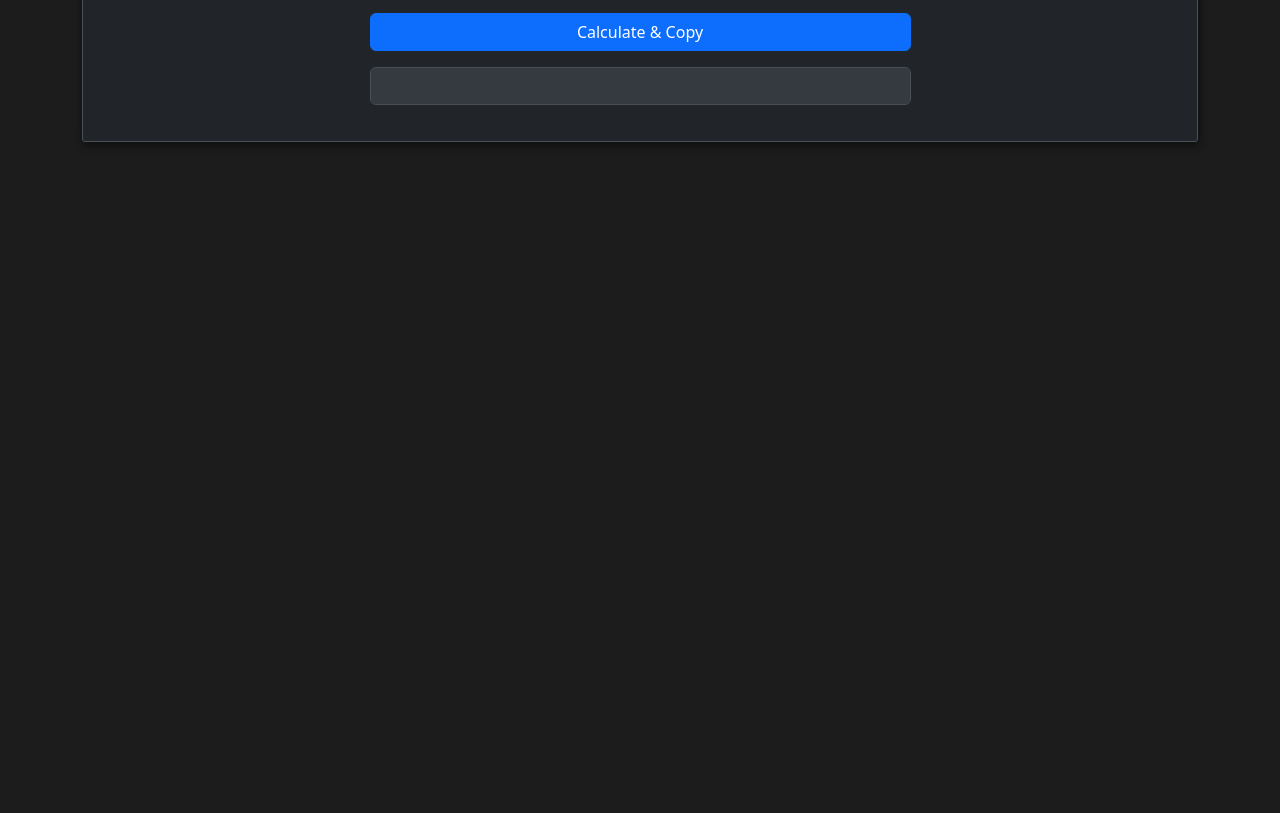
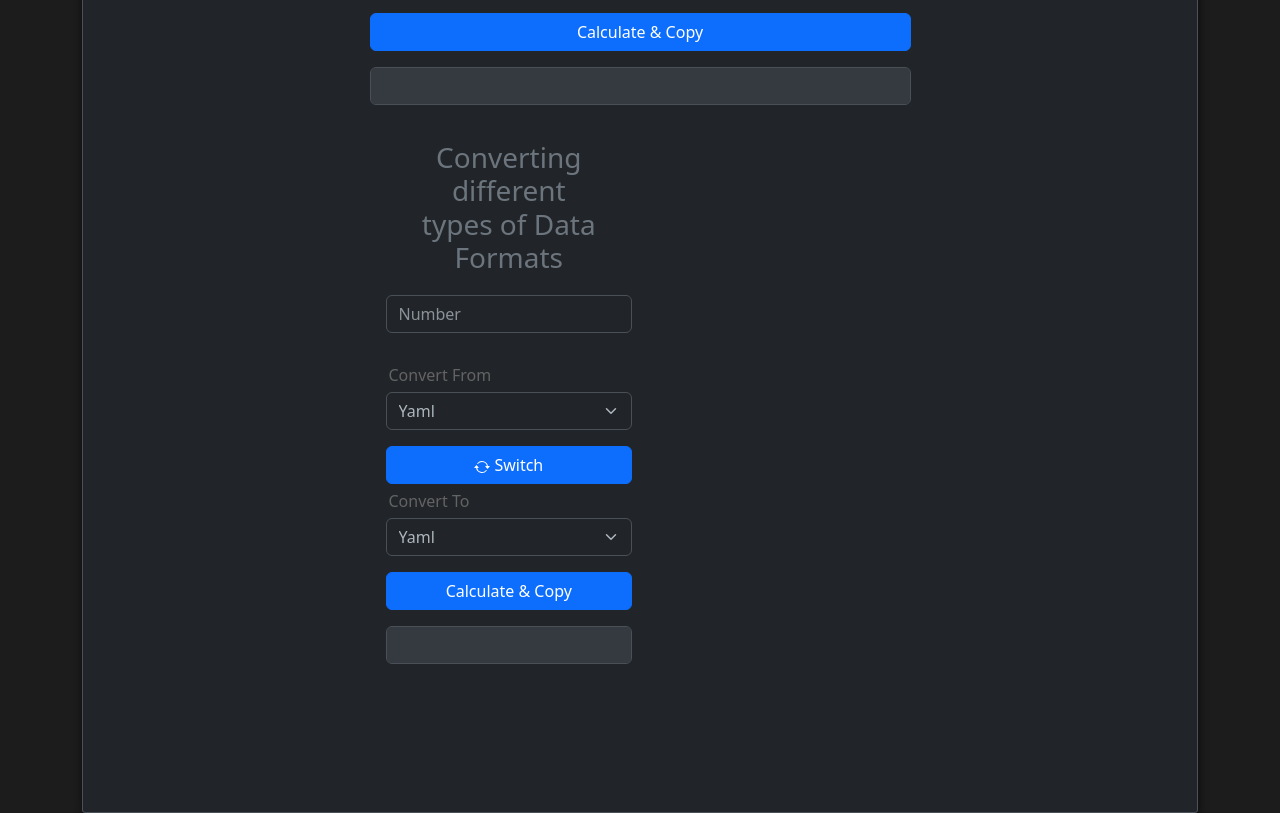
Before and after one commit to hexlet-practice-21/multitool-hexlet, a website built with Parcel: page src/index.html in a window 1280 px wide. Shown: the part 507-1320 px from the top of the page. Before the commit the page ends 800 px from the top, so only its background shows below. Built offline with nearby package versions, Linux system fonts and the light colour scheme.

Commit message:
[FEATURE] MLTL-23 add card & link function

```diff
--- a/src/index.html
+++ b/src/index.html
@@ -51,7 +51,33 @@
                             </div>
 
                         </form>
-                    </div>
+
+                        <div class="tab-pane fade show active w-50 p-3" id="nav-data-formats" role="tabpanel" aria-labelledby="nav-data-formats-tab">
+                            <h3 class="text-center text-secondary">Сonverting different types of Data Formats</h3>
+                            <form action="#">
+                                <div class="row g-3 gy-3">
+                                    <input class="form-control" id="data-formats-number" placeholder="Number" aria-label="text" required pattern="^[0-9]+$">
+                                    <div class="invalid-feedback" id="data-formats-number-validator">Please use only numbers</div>
+                                    <label class="form-label">Convert From</label>
+                                    <select class="form-select" name="select" id="data-formats-first-select">
+                                    </select>
+                                    <button type="button" class="btn btn-primary" id="data-formats-switch-button">
+                                        <svg xmlns="http://www.w3.org/2000/svg" width="16" height="16" fill="currentColor" class="bi bi-arrow-repeat" viewBox="0 0 16 16">
+                                            <path d="M11.534 7h3.932a.25.25 0 0 1 .192.41l-1.966 2.36a.25.25 0 0 1-.384 0l-1.966-2.36a.25.25 0 0 1 .192-.41zm-11 2h3.932a.25.25 0 0 0 .192-.41L2.692 6.23a.25.25 0 0 0-.384 0L.342 8.59A.25.25 0 0 0 .534 9z"/>
+                                            <path fill-rule="evenodd" d="M8 3c-1.552 0-2.94.707-3.857 1.818a.5.5 0 1 1-.771-.636A6.002 6.002 0 0 1 13.917 7H12.9A5.002 5.002 0 0 0 8 3zM3.1 9a5.002 5.002 0 0 0 8.757 2.182.5.5 0 1 1 .771.636A6.002 6.002 0 0 1 2.083 9H3.1z"/>
+                                        </svg>
+                                        Switch
+                                    </button>
+                                    <label class="form-label">Convert To</label>
+                                    <select class="form-select" name="select" id="data-formats-second-select">
+                                    </select>
+                                    <button type="button" id="data-formats-result-button" class="btn btn-primary">Сalculate & Copy</button>
+                                    <input class="form-control result" id ="data-formats-result-output" type="text" disabled readonly>
+                                </div>
+                            </form>
+
+
+                        </div>
                     <div class="tab-pane fade" id="nav-weight" role="tabpanel" aria-labelledby="nav-weight-tab">
                         Weight
                     </div>
--- a/src/scripts/buttonResults.js
+++ b/src/scripts/buttonResults.js
@@ -20,3 +20,17 @@ export const lengthButtonResult = () => {
 export const weighthButtonResult = () => {
 
 };
+
+export const dataFormatsButtonResult = () => {
+  document.getElementById('data-formats-number-validator').setAttribute('style', 'opacity: 0');
+  const firstSelectResult = document.getElementById('data-formats-first-select').value;
+  const secondSelectResult = document.getElementById('data-formats-second-select').value;
+  const numberForConvert = document.getElementById('data-formats-number').value;
+  if (isNumeric(numberForConvert)) {
+    const result = `тест ${firstSelectResult} ${secondSelectResult}`;
+    document.getElementById('data-formats-result-output').setAttribute('value', result);
+    navigator.clipboard.writeText(result);
+  } else {
+    document.getElementById('data-formats-number-validator').setAttribute('style', 'opacity: 1');
+  }
+};
--- a/src/scripts/buttonSwitch.js
+++ b/src/scripts/buttonSwitch.js
@@ -8,3 +8,10 @@ export const lengthButtonSwitch = () => {
 export const weigthButtonSwitch = () => {
 
 };
+
+export const dataFormatsButtonSwitch = () => {
+  const firstSelectResult = document.getElementById('data-formats-first-select').value;
+  const secondSelectResult = document.getElementById('data-formats-second-select').value;
+  document.getElementById('data-formats-first-select').value = secondSelectResult;
+  document.getElementById('data-formats-second-select').value = firstSelectResult;
+};
--- a/src/scripts/dynamicSelectFill.js
+++ b/src/scripts/dynamicSelectFill.js
@@ -40,3 +40,34 @@ export const lengthFillSelects = () => {
 export const weigthFillSelects = () => {
 
 };
+
+export const dataFormatsFillSelects = () => {
+  const dataFormatsFirstSelectValues = {
+    Yaml: 'Yaml',
+    Json: 'Json',
+  };
+
+  const dataFormatsSecondSelectValues = {
+    Yaml: 'Yaml',
+    Json: 'Json',
+  };
+
+  const firstSelectDropDown = document.getElementById('data-formats-first-select');
+  const secondSelectDropDown = document.getElementById('data-formats-second-select');
+
+  Object.keys(dataFormatsFirstSelectValues).forEach((key) => {
+    const option = document.createElement('option');
+    option.setAttribute('value', dataFormatsFirstSelectValues[key]);
+    const optionText = document.createTextNode(key);
+    option.appendChild(optionText);
+    firstSelectDropDown.appendChild(option);
+  });
+
+  Object.keys(dataFormatsSecondSelectValues).forEach((key) => {
+    const option = document.createElement('option');
+    option.setAttribute('value', dataFormatsSecondSelectValues[key]);
+    const optionText = document.createTextNode(key);
+    option.appendChild(optionText);
+    secondSelectDropDown.appendChild(option);
+  });
+};
--- a/src/scripts/empty.js
+++ /dev/null
@@ -1,3 +0,0 @@
-const returnTrue = () => true;
-
-export default returnTrue;
--- a/src/scripts/init.js
+++ b/src/scripts/init.js
@@ -1,6 +1,7 @@
-import { lengthFillSelects } from './dynamicSelectFill.js';
-import { lengthButtonResult } from './buttonResults.js';
-import { lengthButtonSwitch } from './buttonSwitch.js';
+import { lengthFillSelects, dataFormatsFillSelects } from './dynamicSelectFill.js';
+import { lengthButtonResult, dataFormatsButtonResult } from './buttonResults.js';
+import { lengthButtonSwitch, dataFormatsButtonSwitch } from './buttonSwitch.js';
+
 
 document.addEventListener('DOMContentLoaded', lengthFillSelects);// Заполнение выпадающих списков длины (один раз при загрузке сайта)
 
@@ -9,3 +10,12 @@ lengthResultButton.addEventListener('click', lengthButtonResult); // добав
 
 const lengthSwitchButton = document.getElementById('length-switch-button'); // получим кнопку по айдишнику
 lengthSwitchButton.addEventListener('click', lengthButtonSwitch); // добавлям слушателя к нашей кнопке, при нажатие - будем вызвыать buttonSwitch
+
+
+document.addEventListener('DOMContentLoaded', dataFormatsFillSelects);
+
+const dataFormatsResultButton = document.getElementById('data-formats-result-button');
+dataFormatsResultButton.addEventListener('click', dataFormatsButtonResult);
+
+const dataFormatsSwitchButton = document.getElementById('data-formats-switch-button');
+dataFormatsSwitchButton.addEventListener('click', dataFormatsButtonSwitch);
```
Also changed, not shown: __tests__/stub.test.js (+2 -7 lines), src/scripts/convertDataFormats.js (renamed from src/scripts/convertYamlJson.js).
